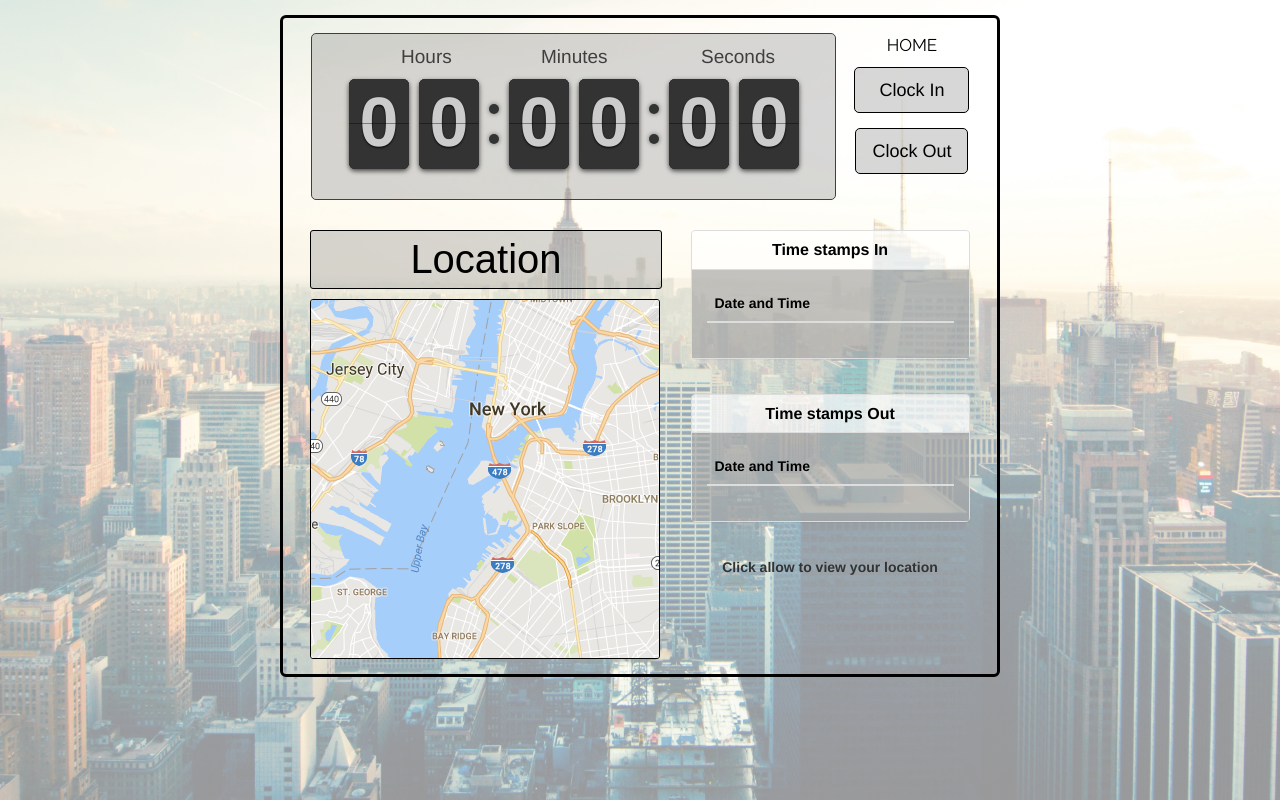
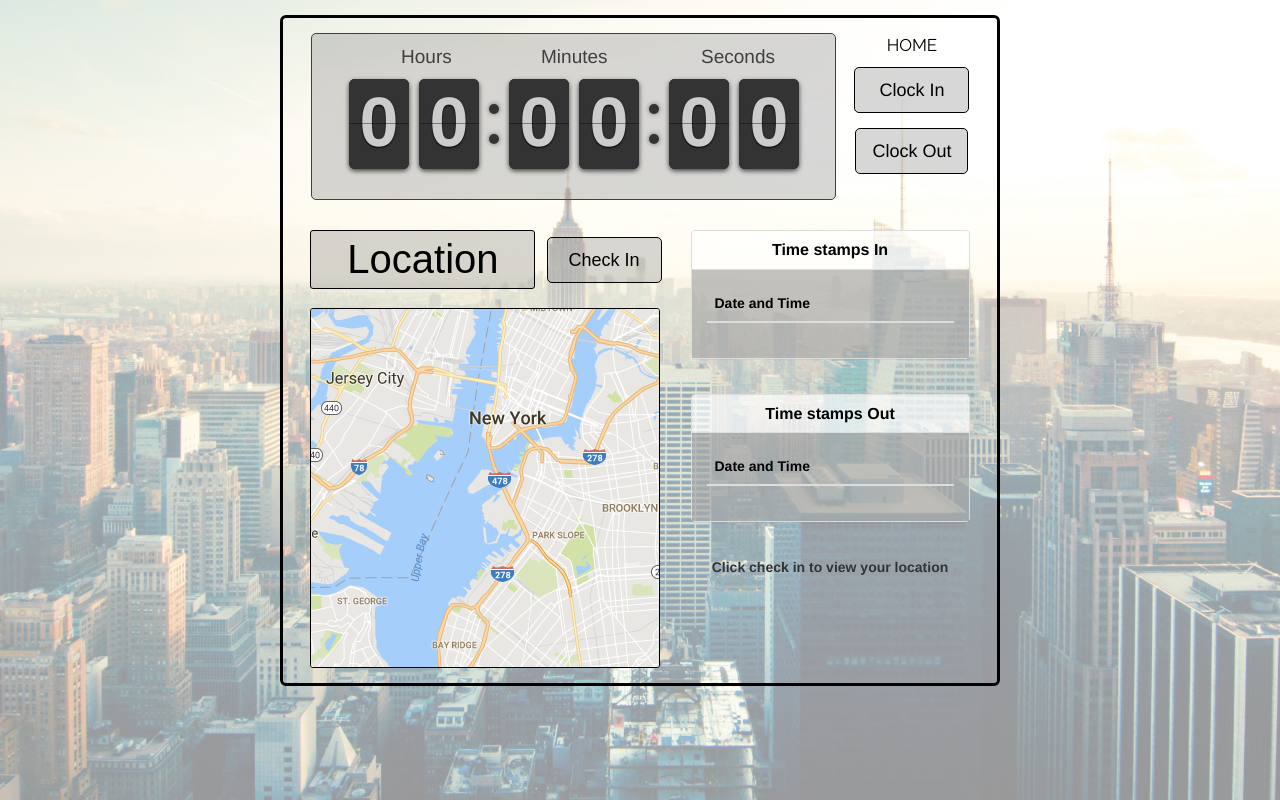
Before and after one commit to MichaelFKogan/Trackify, a PHP site: page /timer.html in a window 1280 px wide. Run offline with PHP 8.4, Linux system fonts and the light colour scheme; lists and menus that the app fills with data are empty; some libraries are stand-ins or nearby versions; grey boxes are pictures that could not be loaded.

Commit message:
Added Check In button

```diff
--- a/css/styles.css
+++ b/css/styles.css
@@ -142,6 +142,21 @@ body, html, main {
     border: 1px solid black;
     border-radius: 3px;
     margin-top: 30px;
+    width:225px;
+    display: inline-block;
+    /*float:left;*/
+}
+
+#checkIn{
+  background:rgba(156, 156, 156, 0.4);
+  border-radius: 5px;
+  color: black;
+  border:1px solid black;
+  width:115px;
+  margin-bottom: 15px;
+  margin-top:10px;
+  /*display:inline-block;*/
+  /*float:right;*/
 }
 
 #mapDiv{
--- a/js/map.js
+++ b/js/map.js
@@ -220,12 +220,16 @@ function geocodeLatLng(geocoder, map, infowindow) {
         if(snapshot.val()){
         infowindow.setContent(snapshot.val() + "<br>" + results[0].formatted_address);}
 
-        else{infowindow.setContent("Unknown User" + "<br>" + results[0].formatted_address);}
+        else{
+        infowindow.setContent("Unknown User" + "<br>" + results[0].formatted_address);}
 
         infowindow.open(map, marker);
+                $("checkIn").on('click', function(){
         marker.addListener('click', function() {
         infowindow.open(map, marker);
         });
+        })
+
         })
 
       } else {
@@ -236,5 +240,6 @@ function geocodeLatLng(geocoder, map, infowindow) {
     }
   });
   });
+  // });
 
 } // End geocodeLatLng() function.
--- a/timer.html
+++ b/timer.html
@@ -54,7 +54,9 @@
 
     <!-- MAP -->
            <div class="text-center" id="mapDiv">
+
                 <div id="location"> Location </div>
+                <button class="btn btn-lg btn-default" id="checkIn" >Check In</button>
                 <div id="map2"><img src="img/map.png"/></div>
             </div>
 
@@ -107,7 +109,7 @@
                 </div>
     <!-- TIMESTAMP OUT -->
 
-    <div><strong> Click allow to view your location </strong></div>
+    <div><strong> Click check in to view your location </strong></div>
 
     </div> <!-- END TIMESTAMP WRAPPER -->
 
```
